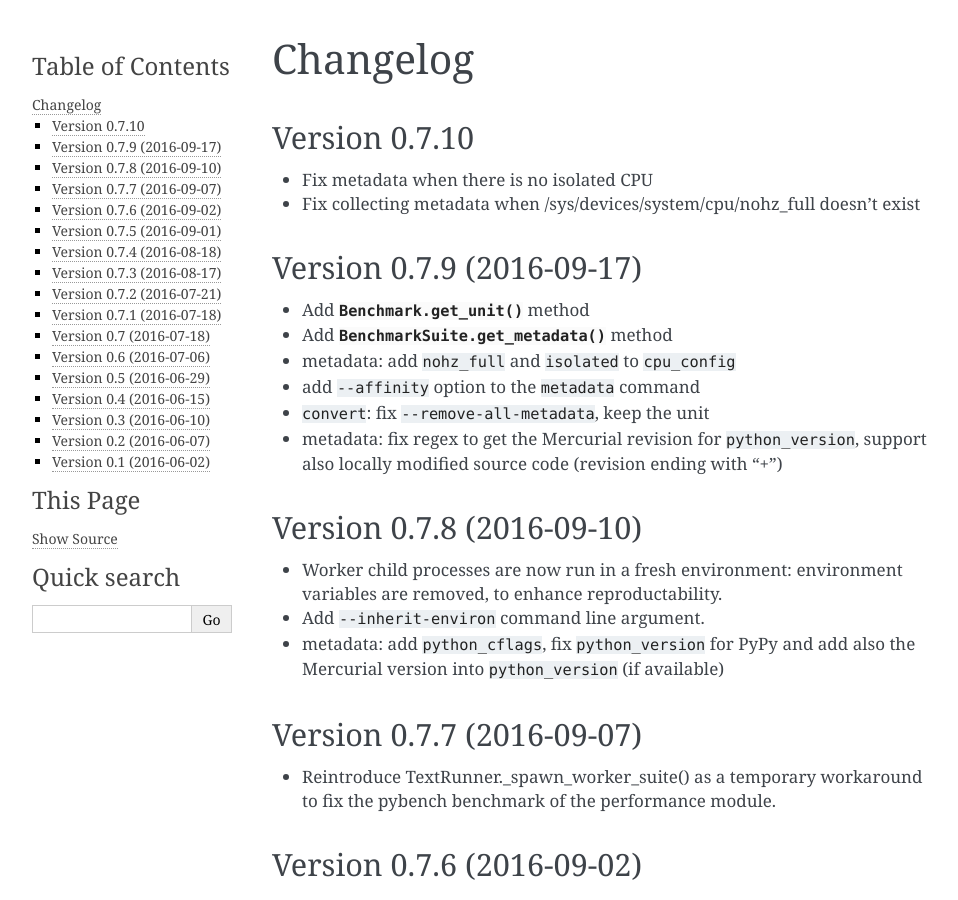
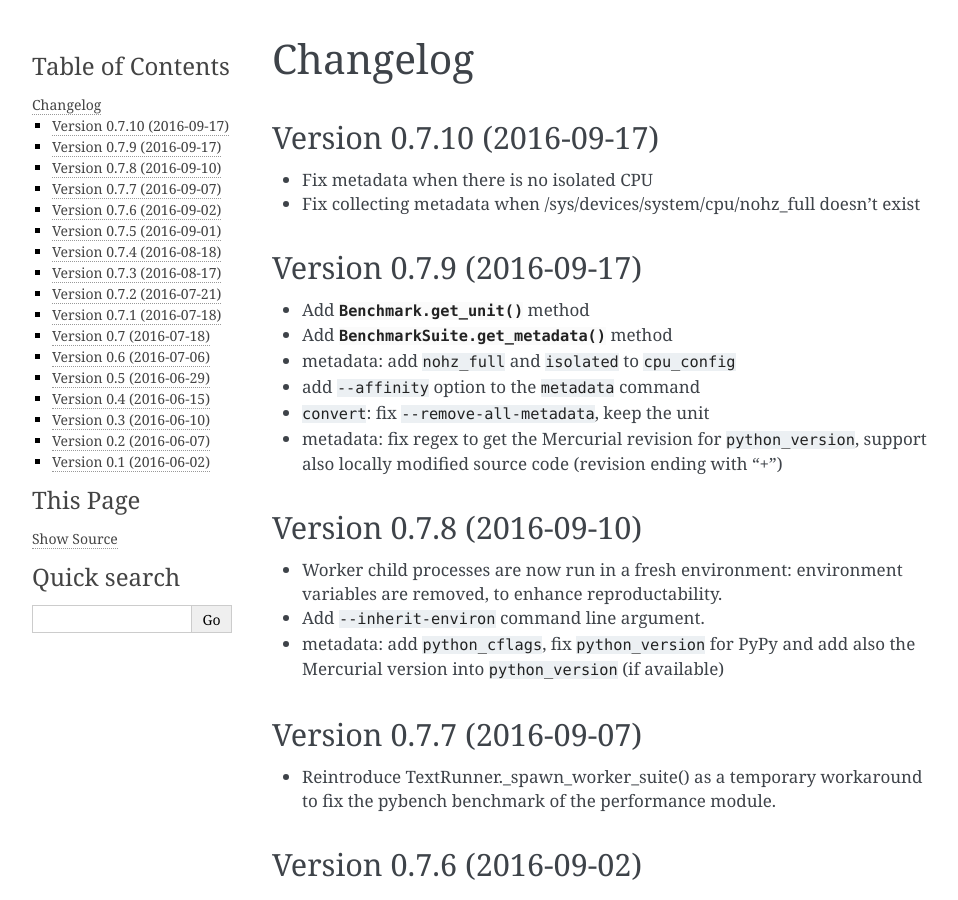
Before and after one commit to psf/pyperf, a Sphinx documentation site: the page built from doc/changelog.rst, in a window 1280 px wide and 900 px high. Shown: the whole window, without its empty margins (148-1106 px from the left). Built offline with Sphinx 7.4.7, drawn with Linux system fonts in a browser that asks for light colours.

Commit message:
prepare 0.7.10 release

```diff
--- a/doc/changelog.rst
+++ b/doc/changelog.rst
@@ -1,8 +1,8 @@
 Changelog
 =========
 
-Version 0.7.10
---------------
+Version 0.7.10 (2016-09-17)
+---------------------------
 
 * Fix metadata when there is no isolated CPU
 * Fix collecting metadata when /sys/devices/system/cpu/nohz_full doesn't exist
```
